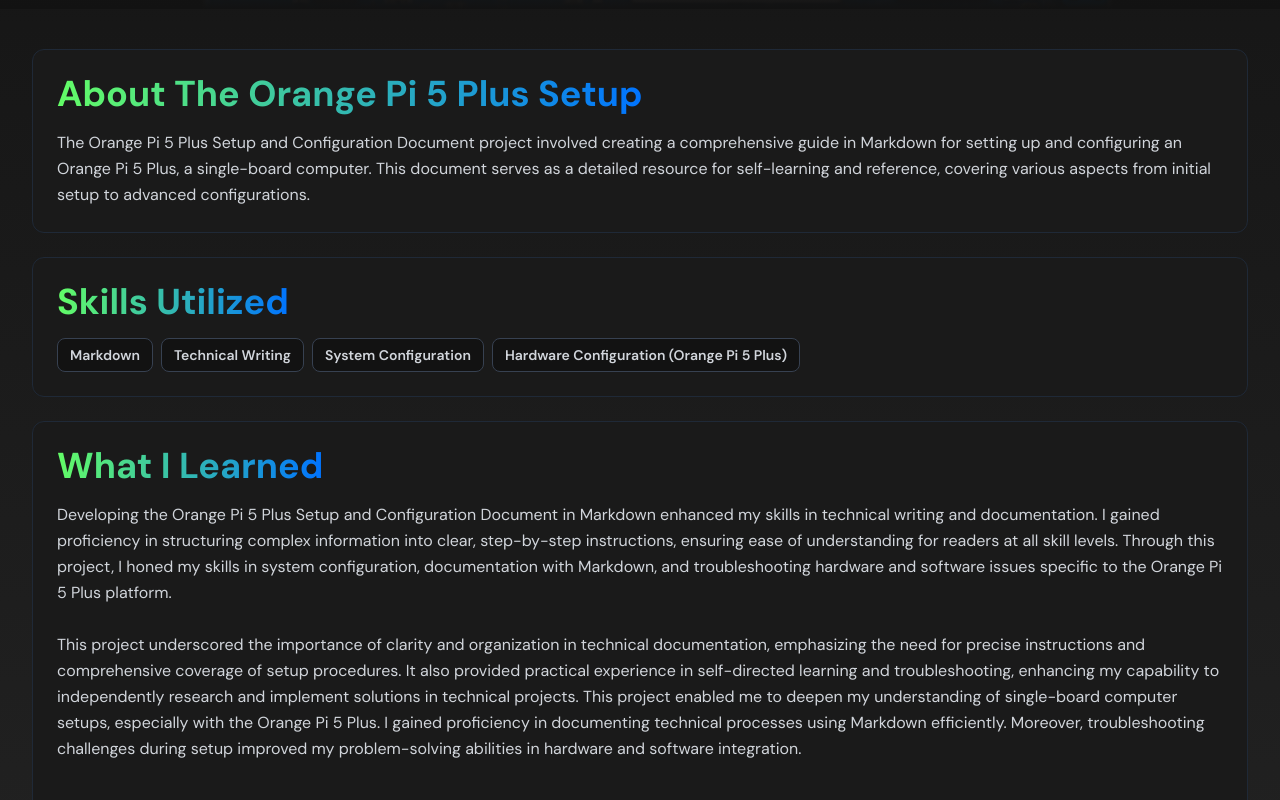
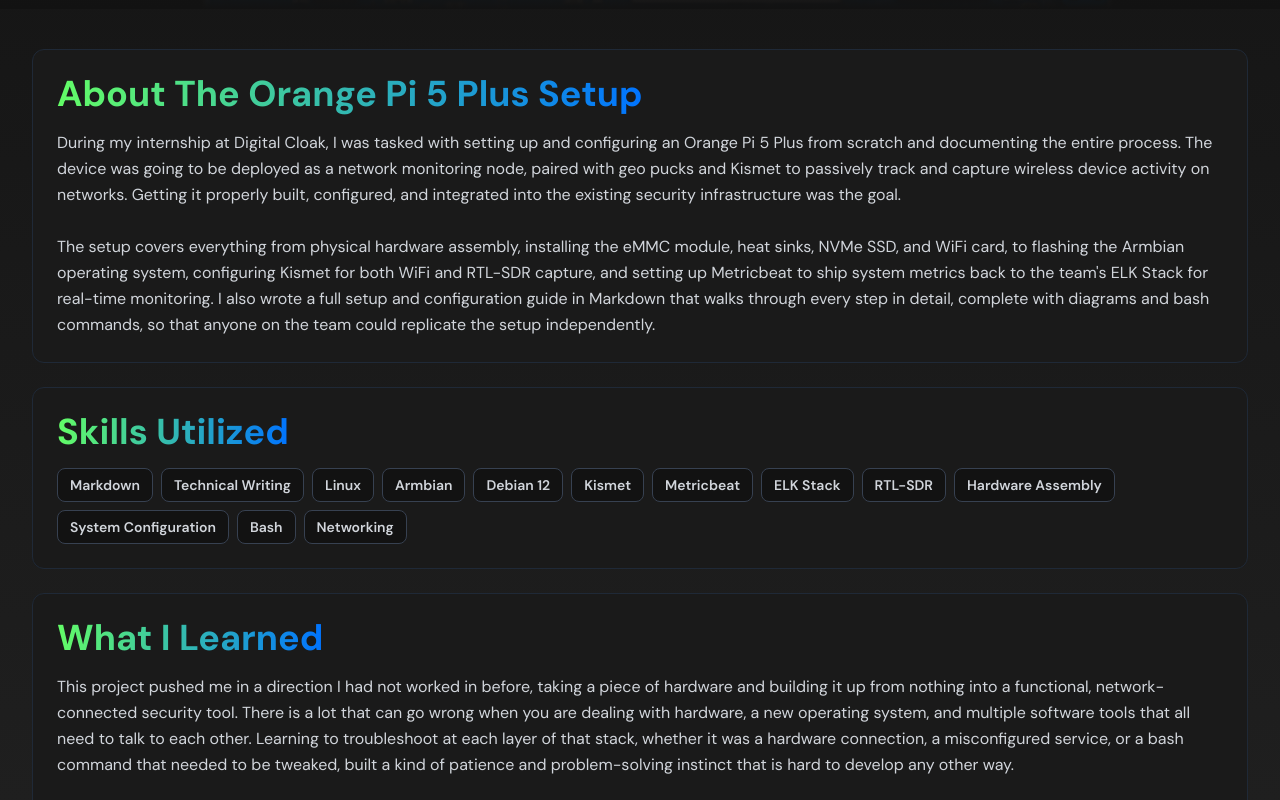
Before and after one commit to Steven6Brown/portfolioWebsite, a Next.js app: page /projects/orange-pi-5-plus-setup in a window 1280 px wide. Shown: the part 520-1320 px from the top of the page. Built offline with nearby package versions, Linux system fonts and the light colour scheme.

Commit message:
Update project section and pages

```diff
--- a/app/components/ProjectSection.jsx
+++ b/app/components/ProjectSection.jsx
@@ -16,7 +16,7 @@
   {
     id: 2,
     title: "CloakAI",
-    description: "An AI Cybersecurity-Focused Compliancy and IT Tips ChatBot",
+    description: "An AI Cybersecurity-Focused Compliancy ChatBot",
     image: "/images/projects/cloakai.png",
     tag: ["All", "AI", "Web"],
     url: "/projects/cloakai",
@@ -48,7 +48,7 @@
   {
     id: 6,
     title: "To-Do List Manager",
-    description: "Task management and productivity application",
+    description: "Task Management and Productivity Application",
     image: "/images/projects/todo-list.png",
     tag: ["All", "Web"],
     url: "/projects/todo-list-manager",
--- a/app/layout.js
+++ b/app/layout.js
@@ -1,12 +1,11 @@
 import { DM_Sans } from "next/font/google";
 import "./globals.css";
-import { Navbar } from "./components/Navbar";
 
 const dm = DM_Sans({ subsets: ["latin"] });
 
 export const metadata = {
-  title: "Create Next App",
-  description: "Generated by create next app",
+  title: "Steven Brown | Cybersecurity Professional",
+  description: "Penn State graduate with a B.S. in Cybersecurity Analytics and Operations. NSA IST Certified. Experienced in AI implementation, security infrastructure, and compliance.",
 };
 
 export default function RootLayout({ children }) {
@@ -18,3 +17,28 @@
     </html>
   );
 }
+
+// import { DM_Sans } from "next/font/google";
+// import "./globals.css";
+// import { Navbar } from "./components/Navbar";
+// import { SpeedInsights } from "@vercel/speed-insights/next";
+// import { Analytics } from "@vercel/analytics/next";
+
+// const dm = DM_Sans({ subsets: ["latin"] });
+
+// export const metadata = {
+//   title: "Steven Brown | Cybersecurity Professional",
+//   description: "Penn State graduate with a B.S. in Cybersecurity Analytics and Operations. NSA IST Certified. Experienced in AI implementation, security infrastructure, and compliance.",
+// };
+
+// export default function RootLayout({ children }) {
+//   return (
+//     <html lang="en">
+//       <body className={dm.className}>
+//         {children}
+//         <SpeedInsights />
+//         <Analytics />
+//       </body>
+//     </html>
+//   );
+// }
--- a/app/projects/orange-pi-5-plus-setup/page.js
+++ b/app/projects/orange-pi-5-plus-setup/page.js
@@ -2,34 +2,37 @@
 import ProjectRoute from '@/app/components/ProjectRoute';
 import ProjectImage from '@/public/images/projects/orange-pi.png';
 
-const PSUHomecomingWebsite = () => {
-    // Define the description and skills data
+const OrangePi5PlusSetup = () => {
     const description1 = (
         <>
             <p>
-                The Orange Pi 5 Plus Setup and Configuration Document project involved creating a comprehensive guide in Markdown for setting up and configuring an Orange Pi 5 Plus, a single-board computer.
-                This document serves as a detailed resource for self-learning and reference, covering various aspects from initial setup to advanced configurations.
+                During my internship at Digital Cloak, I was tasked with setting up and configuring an Orange Pi 5 Plus from scratch and documenting the entire process.
+                The device was going to be deployed as a network monitoring node, paired with geo pucks and Kismet to passively track and capture wireless device activity on networks.
+                Getting it properly built, configured, and integrated into the existing security infrastructure was the goal.
+            </p>
+            <br />
+            <p>
+                The setup covers everything from physical hardware assembly, installing the eMMC module, heat sinks, NVMe SSD, and WiFi card, to flashing the Armbian operating system,
+                configuring Kismet for both WiFi and RTL-SDR capture, and setting up Metricbeat to ship system metrics back to the team's ELK Stack for real-time monitoring.
+                I also wrote a full setup and configuration guide in Markdown that walks through every step in detail, complete with diagrams and bash commands, so that anyone on the team could replicate the setup independently.
             </p>
         </>
     );
 
-    const description2 = ['Markdown', 'Technical Writing', 'System Configuration', 'Hardware Configuration (Orange Pi 5 Plus)']; // Skills array
+    const description2 = ['Markdown', 'Technical Writing', 'Linux', 'Armbian', 'Debian 12', 'Kismet', 'Metricbeat', 'ELK Stack', 'RTL-SDR', 'Hardware Assembly', 'System Configuration', 'Bash', 'Networking'];
 
     const description3 = (
         <>
             <p>
-                Developing the Orange Pi 5 Plus Setup and Configuration Document in Markdown enhanced my skills in technical writing and documentation.
-                I gained proficiency in structuring complex information into clear, step-by-step instructions, ensuring ease of understanding for readers at all skill levels.
-                Through this project, I honed my skills in system configuration, documentation with Markdown, and troubleshooting hardware and software issues specific to the Orange Pi 5 Plus platform.
+                This project pushed me in a direction I had not worked in before, taking a piece of hardware and building it up from nothing into a functional, network-connected security tool.
+                There is a lot that can go wrong when you are dealing with hardware, a new operating system, and multiple software tools that all need to talk to each other. Learning to troubleshoot
+                at each layer of that stack, whether it was a hardware connection, a misconfigured service, or a bash command that needed to be tweaked, built a kind of patience and problem-solving instinct that is hard to develop any other way.
             </p>
-
-            <br></br>
-
+            <br />
             <p className='mb-8'>
-                This project underscored the importance of clarity and organization in technical documentation, emphasizing the need for precise instructions and comprehensive coverage of setup procedures.
-                It also provided practical experience in self-directed learning and troubleshooting, enhancing my capability to independently research and implement solutions in technical projects.
-                This project enabled me to deepen my understanding of single-board computer setups, especially with the Orange Pi 5 Plus.
-                I gained proficiency in documenting technical processes using Markdown efficiently. Moreover, troubleshooting challenges during setup improved my problem-solving abilities in hardware and software integration.
+                Writing the documentation was just as valuable as building the device itself. I had to think carefully about how to explain each step in a way that someone unfamiliar with the hardware
+                could follow without getting lost. That meant anticipating confusion, explaining the why behind each step, not just the what, and organizing everything so it flows logically from start to finish.
+                It is a skill set that is directly applicable to real security work, where clear documentation can be just as important as the technical work it describes.
             </p>
         </>
     );
@@ -46,10 +49,11 @@
                 description2={description2}
                 subtitle3="What I Learned"
                 description3={description3}
-                codebutton=''
+                codebutton='https://github.com/Steven6Brown/Orange-Pi-5-Plus-Setup-Guide'
+                codebuttonlabel='View Documentation'
             />
         </div>
-  );
+    );
 };
 
-export default PSUHomecomingWebsite;
+export default OrangePi5PlusSetup;
--- a/package.json
+++ b/package.json
@@ -9,6 +9,8 @@
     "lint": "next lint"
   },
   "dependencies": {
+    "@vercel/analytics": "^1.6.1",
+    "@vercel/speed-insights": "^1.3.1",
     "aos": "^2.3.4",
     "next": "^14.2.23",
     "react": "^18",
```
Also changed, not shown: 1 other file (tests, documents, lock files or other folders). Lines whose indentation alone changed are shown as unchanged.
